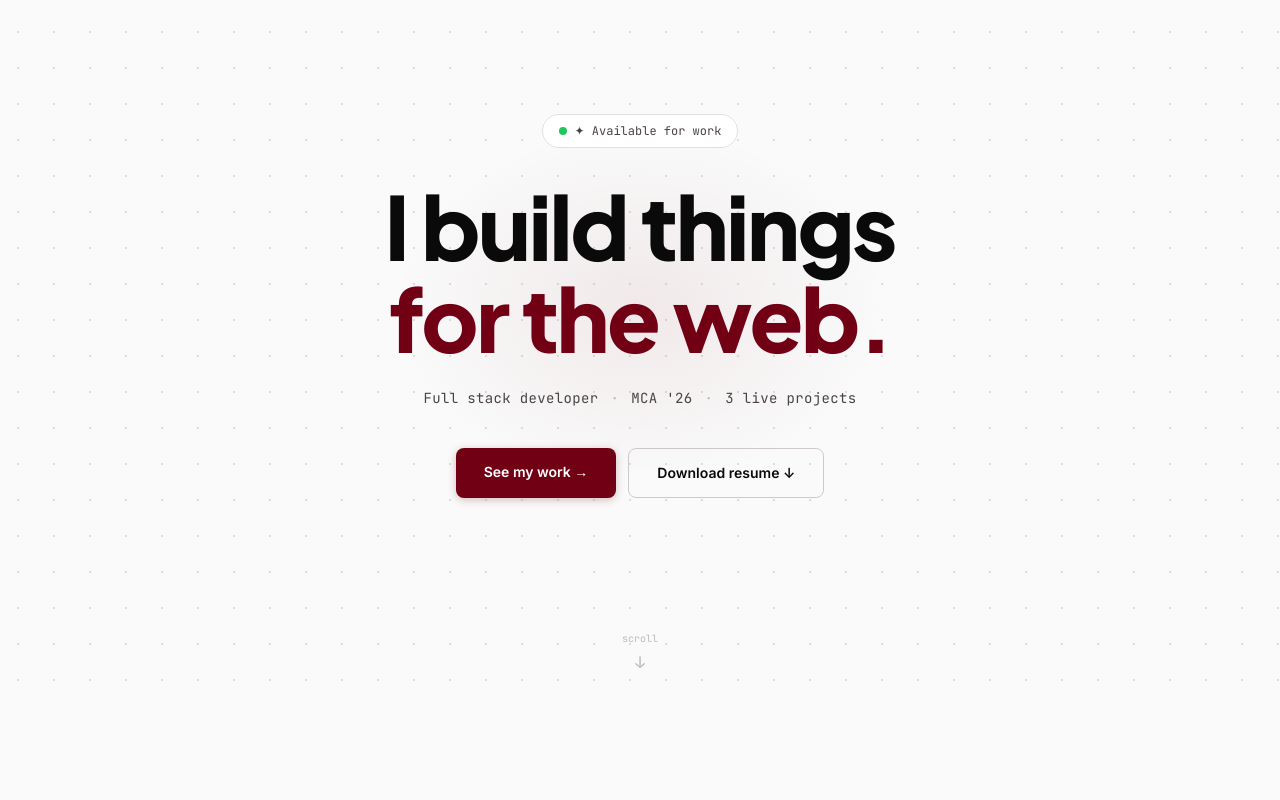
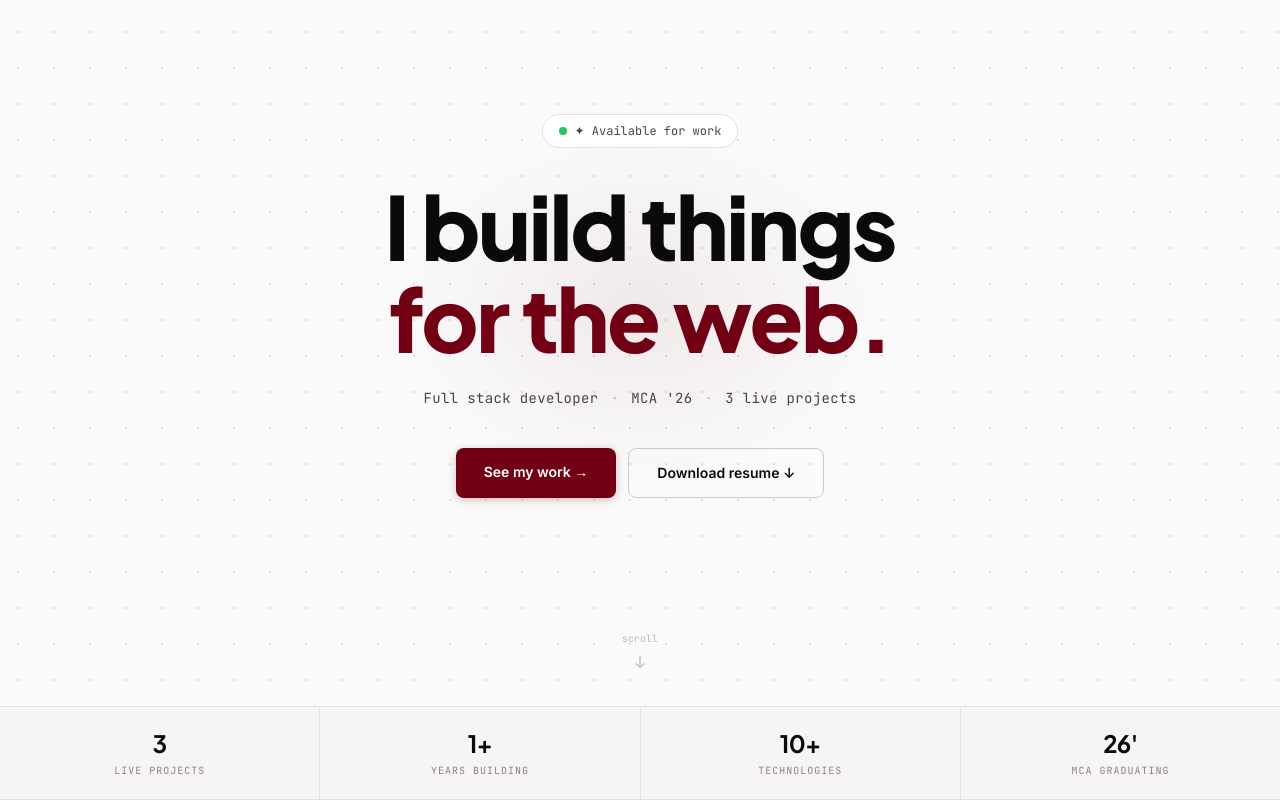
Before and after one commit to Yachna17/yachna-portfolio, a React (Vite) app in the folder client/: page / in a window 1280 px wide. Shown: the part 158-958 px from the top of the page. Before the commit the page ends 864 px from the top, so only its background shows below. Built offline with nearby package versions, Linux system fonts and the light colour scheme.

Commit message:
feat(client): add proof bar with count up animation

```diff
--- a/client/src/App.jsx
+++ b/client/src/App.jsx
@@ -1,6 +1,7 @@
 import { useTheme } from './hooks/useTheme'
 import Navbar from './components/Navbar'
 import Hero from './components/Hero'
+import ProofBar from './components/ProofBar'
 
 function App() {
   const { theme } = useTheme()
@@ -11,6 +12,7 @@ function App() {
         <Navbar />
         <main className="pt-16">
           <Hero />
+          <ProofBar />
         </main>
       </div>
     </div>
--- /dev/null
+++ b/client/src/components/ProofBar.jsx
@@ -0,0 +1,84 @@
+import { useEffect, useRef, useState } from 'react'
+import { motion } from 'framer-motion'
+
+const stats = [
+  { num: 3, suffix: '', label: 'live projects' },
+  { num: 1, suffix: '+', label: 'years building' },
+  { num: 10, suffix: '+', label: 'technologies' },
+  { num: 26, suffix: "'", label: 'MCA graduating' },
+]
+
+function CountUp({ target, suffix }) {
+  const [count, setCount] = useState(0)
+  const [started, setStarted] = useState(false)
+  const ref = useRef(null)
+
+  useEffect(() => {
+    const observer = new IntersectionObserver(
+      ([entry]) => {
+        if (entry.isIntersecting && !started) {
+          setStarted(true)
+        }
+      },
+      { threshold: 0.5 }
+    )
+    if (ref.current) observer.observe(ref.current)
+    return () => observer.disconnect()
+  }, [started])
+
+  useEffect(() => {
+    if (!started) return
+    let start = 0
+    const duration = 1200
+    const step = Math.ceil(target / (duration / 16))
+    const timer = setInterval(() => {
+      start += step
+      if (start >= target) {
+        setCount(target)
+        clearInterval(timer)
+      } else {
+        setCount(start)
+      }
+    }, 16)
+    return () => clearInterval(timer)
+  }, [started, target])
+
+  return (
+    <span ref={ref}>
+      {count}
+      {suffix}
+    </span>
+  )
+}
+
+function ProofBar() {
+  return (
+    <motion.div
+      className="flex bg-[#F7F4F4] dark:bg-[#221409] border-t border-b border-[#E4DFE0] dark:border-[#3D2416]"
+      initial={{ opacity: 0 }}
+      whileInView={{ opacity: 1 }}
+      transition={{ duration: 0.5 }}
+      viewport={{ once: true }}
+    >
+      {stats.map((stat, index) => (
+        <div
+          key={stat.label}
+          className={`flex-1 py-5 text-center ${
+            index !== stats.length - 1
+              ? 'border-r border-[#E4DFE0] dark:border-[#3D2416]'
+              : ''
+          }`}
+        >
+          <div className="font-head text-2xl font-bold text-[#0A0A0A] dark:text-[#F5EDE8] tracking-tight">
+            <CountUp target={stat.num} suffix={stat.suffix} />
+          </div>
+          <div className="font-mono text-[10px] uppercase tracking-widest text-[#8A8082] dark:text-[#8A6458] mt-1">
+            {stat.label}
+          </div>
+        </div>
+      ))}
+    </motion.div>
+  )
+}
+
+export default ProofBar
```
